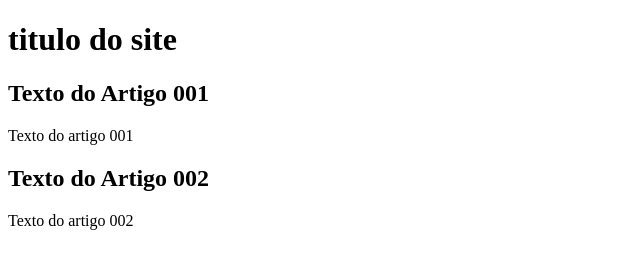
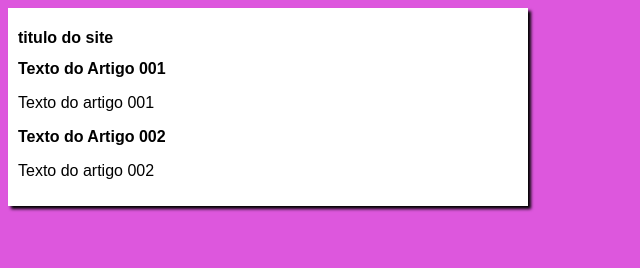
Before and after one commit to edgarprogama10-beep/Projeto-site, a plain HTML site: page index.html in a window 1280 px wide. Shown: the whole page, without its empty margins (0-640 px from the left). Drawn offline with Linux system fonts and the light colour scheme.

Commit message:
iniciei o desing

```diff
--- a/index.html
+++ b/index.html
@@ -3,6 +3,7 @@
 <head>
     <meta charset="UTF-8">
     <meta name="viewport" content="width=device-width, initial-scale=1.0">
+    <link rel="stylesheet" href="style.css">
     <title>curso git e github</title>
 </head>
 <body>
--- /dev/null
+++ b/style.css
@@ -0,0 +1,16 @@
+* {
+    font-family: arial, helvetica, sans-serif;
+    font-size: 16px;
+}
+
+body {
+    background-color: #dd57dd;
+
+}
+
+main {
+    background-color: #ffffff;
+    width: 500px;
+    padding: 10px;
+    box-shadow: 3px 3px 3px #000000;
+}
```
